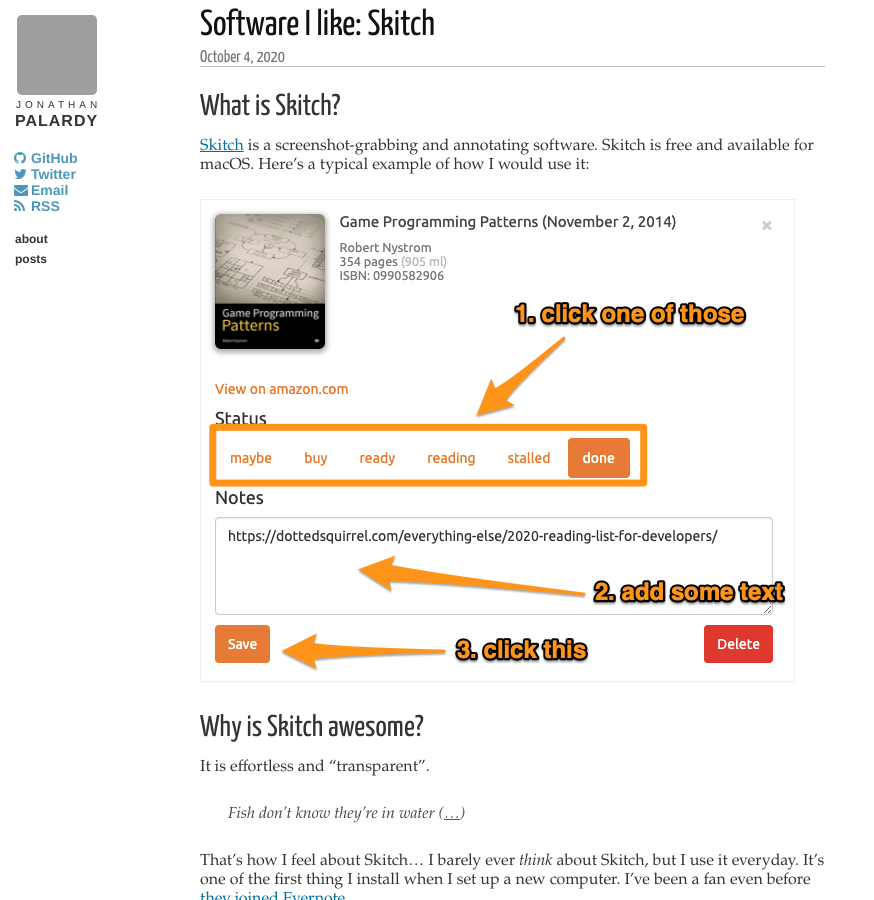
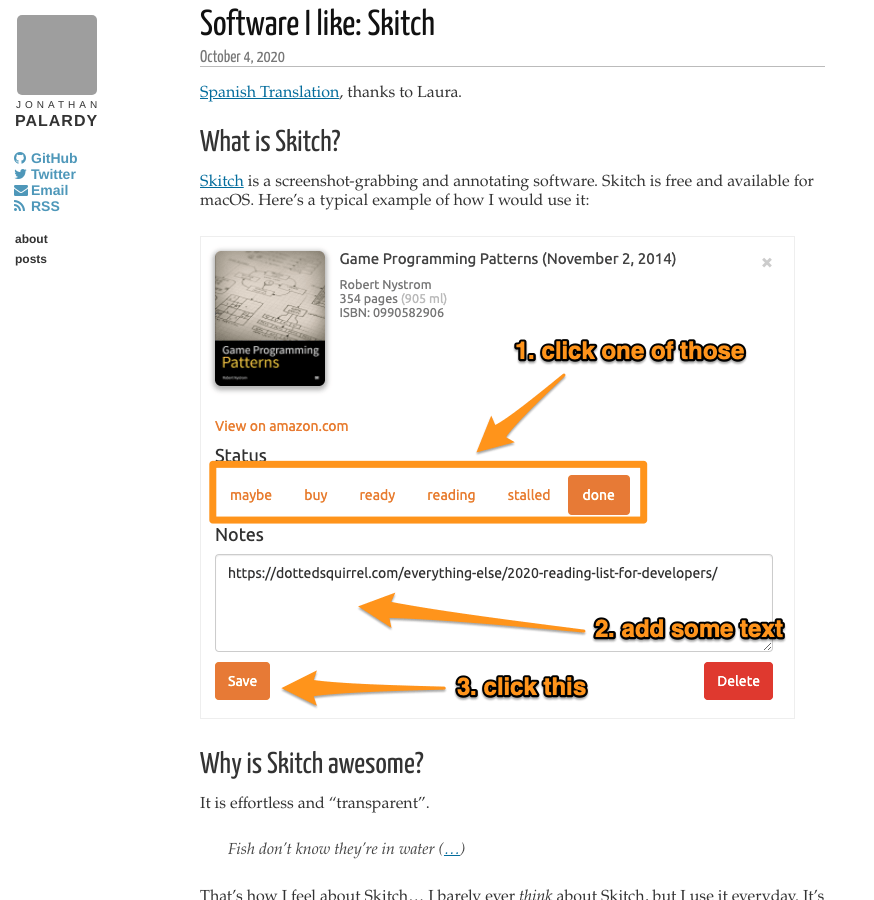
Before and after one commit to jpalardy/jpalardy.github.io, a Jekyll site: the page built from _posts/2020-10-04-software-i-like-skitch.markdown, in a window 1280 px wide and 900 px high. Shown: the whole window, without its empty margins (0-874 px from the left). Built offline with Jekyll 4.4.1, drawn with Linux system fonts in a browser that asks for light colours; comment, search, counter and statistics services are not loaded; grey boxes are pictures that could not be loaded.

Commit message:
Add Spanish translation link to "Software I like: Skitch"

```diff
--- a/_posts/2020-10-04-software-i-like-skitch.markdown
+++ b/_posts/2020-10-04-software-i-like-skitch.markdown
@@ -3,6 +3,8 @@
 title: 'Software I like: Skitch'
 category: posts
 ---
+
+[Spanish Translation](https://expereb.com/software-que-me-gusta-skitch/), thanks to Laura.
 
 ## What is Skitch?
 
```
